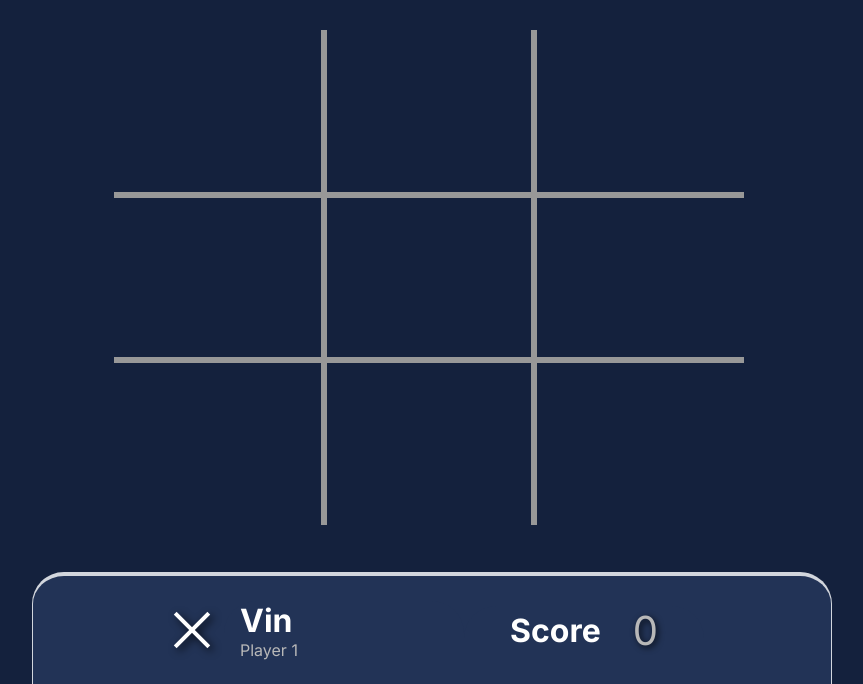
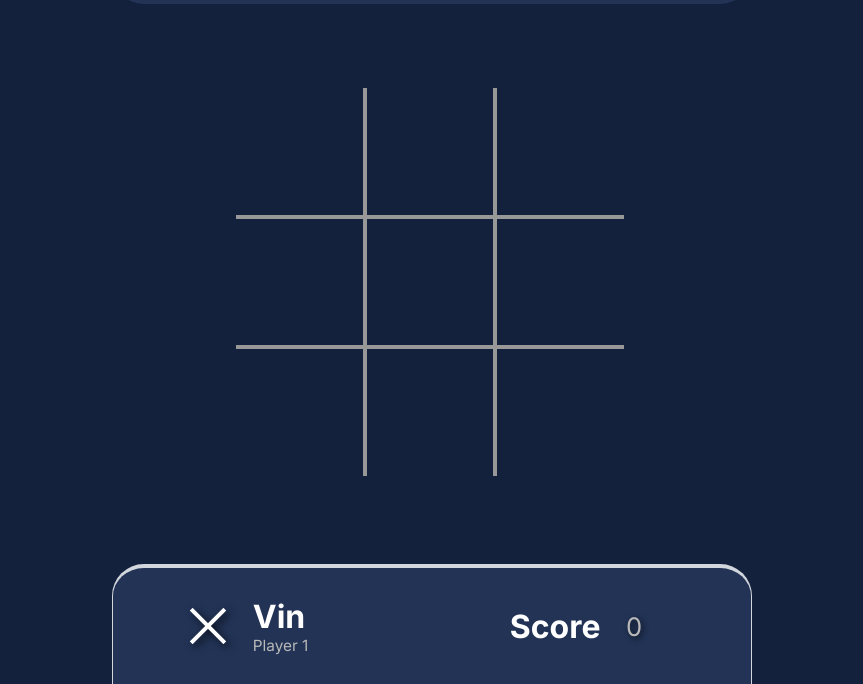
Before and after one commit to ervynnn/tic-tac-toe, a plain HTML site: page index.html in a window 1280 px wide. Shown: the part 116-800 px from the top of the page, without its empty margins (208-1071 px from the left). Drawn offline with nearby package versions, Linux system fonts and the light colour scheme.

Commit message:
"Updated CSS styles for layout, typography, and borders; wrapped table with div element in HTML; and modified JavaScript logic for border styling."

```diff
--- a/css/style.css
+++ b/css/style.css
@@ -10,6 +10,7 @@
 html, body {
     overflow: hidden;
     height: 100%;
+    width: 100%;
     margin: 0;
     display: flex;
     flex-direction: column;
@@ -19,13 +20,19 @@ html, body {
     font-family: 'Inter', sans-serif;
 }
 
+.div-table{
+    display: flex;
+    align-items: center;
+    flex: 1;
+}
+
 .table-ttt{
-    width: 40rem;
-    height: 40rem;
+    width: 31vw;
+    height: 31vw;
 }
 
 .table-ttt span{
-    font-size: 9rem;
+    font-size: 7.5vw;
 }
 
 .table-ttt tr{
@@ -47,7 +54,7 @@ html, body {
     justify-content: center;
     align-items: center;
     width: 33%;
-    border: 0.2rem solid rgb(152, 152, 152);
+    border: 0.2vw solid rgb(152, 152, 152);
     text-shadow: 5px 5px 10px rgba(0, 0, 0, 0.9);
     cursor: pointer;
     user-select: none;
@@ -61,12 +68,20 @@ html, body {
     border-right: 0;
 }
 
+header, footer{
+    width: 100%;
+    height: 15vh;
+    display: flex;
+    align-items: center;
+    justify-content: center;
+}
+
 header div, footer div{
     display: flex;
     justify-content: center;
     align-items: center;
-    width: 50rem;
-    height: 7rem;
+    width: 50vw;
+    height: 100%;
     background-color: rgb(34, 51, 86);
     transition: border 0.2s ease-in-out;
 }
@@ -74,12 +89,6 @@ header div, footer div{
 footer .div-player-info{
     border: 0.3rem solid rgba(255, 255, 255, 0.8);
     border-width: 0.3rem 0.1rem 0 0.1rem;
-}
-
-.player-info{
-    font-size: 4rem !important;
-    color: rgb(252, 163, 17);
-    text-shadow: 3px 3px 8px rgba(0, 0, 0, 0.8);
 }
 
 footer .player-info{
@@ -95,13 +104,10 @@ header div p, footer div p{
 }
 
 header div{
-    margin-bottom: 2.5rem;
-    height: 6.5rem;
     border-radius: 0 0 2rem 2rem;
 }
 
 footer div{
-    margin-top: 2.5rem;
     border-radius: 2rem 2rem 0 0;
 }
 
@@ -110,9 +116,23 @@ footer div{
     flex-direction: column;
     align-items: baseline;
     margin: 0;
-    padding: 0 1rem;
+    padding: 0 1vw;
     height: auto;
-    width: 15rem;
+    width: 17.5vw;
+}
+
+footer h1, header h1{
+    font-size: 2.5vw;
+}
+
+footer p, header p{
+    font-size: 1.2vw;
+}
+
+.player-info{
+    font-size: 5vw !important;
+    color: rgb(252, 163, 17);
+    text-shadow: 3px 3px 8px rgba(0, 0, 0, 0.8);
 }
 
 .score{
@@ -121,7 +141,7 @@ footer div{
 }
 
 .score p{
-    padding-left: 2rem;
-    font-size: 2.5rem;
+    padding-left: 2vw;
+    font-size: 2vw;
     text-shadow: 2px 2px 6px rgba(0, 0, 0, 0.8);
 }
--- a/index.html
+++ b/index.html
@@ -30,6 +30,7 @@
         </div>
     </header>
 
+    <div class="div-table">
         <table class="table-ttt">
             <tr>
                 <td>
@@ -65,6 +66,7 @@
                 </td>
             </tr>
         </table>
+    </div>
 
     <footer>
         <div class="div-player-info">
--- a/javascript/script.js
+++ b/javascript/script.js
@@ -39,13 +39,18 @@ function handleClick(event){
         td.removeEventListener('mouseleave', onMouseLeave);
         td.classList.add('selected');
         checker();
-        if(occupied %2 != 0 && win == false){
+        if(win == false && occupied < 9){
+            if(occupied %2 != 0){
             divHeader.style.border = '0rem solid rgba(252, 163, 17, 0.8)';
             divHeader.style.borderWidth = '0 0.1rem 0.3rem 0.1rem';
             divFooter.style.border = 0;
-        }else{
-            divFooter.style.border = '0.3rem solid rgba(255, 255, 255, 0.8)';
-            divFooter.style.borderWidth = '0.3rem 0.1rem 0 0.1rem';
+            }else{
+                divFooter.style.border = '0.3rem solid rgba(255, 255, 255, 0.8)';
+                divFooter.style.borderWidth = '0.3rem 0.1rem 0 0.1rem';
+                divHeader.style.border = 0;
+            }
+        }else if(occupied == 9){
+            divFooter.style.border = 0;
             divHeader.style.border = 0;
         }
     }
```
Lines whose indentation alone changed are shown as unchanged.
